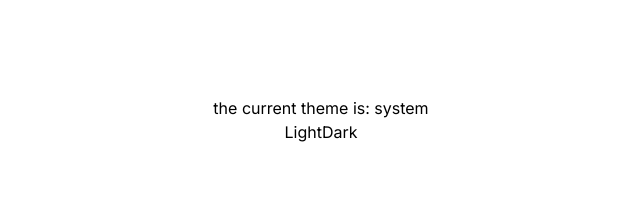
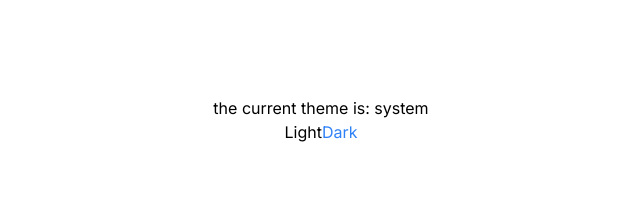
Before and after one commit to hongmei-codes/hongmei-codes.github.io, a Next.js app: page / in a window 1280 px wide. Shown: the top 210 px of the page, without its empty margins (319-959 px from the left). Built offline with nearby package versions, Linux system fonts and the light colour scheme.

Commit message:
extended tailwind config

```diff
--- a/app/components/ThemeSwitch.tsx
+++ b/app/components/ThemeSwitch.tsx
@@ -16,7 +16,9 @@ export function ThemeSwitch() {
       the current theme is: {theme}
       <div>
         <button onClick={() => setTheme("light")}>Light</button>
-        <button onClick={() => setTheme("dark")}>Dark</button>
+        <button onClick={() => setTheme("dark")} className="text-primary">
+          Dark
+        </button>
       </div>
     </>
   );
--- a/tailwind.config.ts
+++ b/tailwind.config.ts
@@ -8,10 +8,8 @@ const config: Config = {
   ],
   theme: {
     extend: {
-      backgroundImage: {
-        "gradient-radial": "radial-gradient(var(--tw-gradient-stops))",
-        "gradient-conic":
-          "conic-gradient(from 180deg at 50% 50%, var(--tw-gradient-stops))",
+      colors: {
+        primary: "#2F81F7",
       },
     },
   },
```
